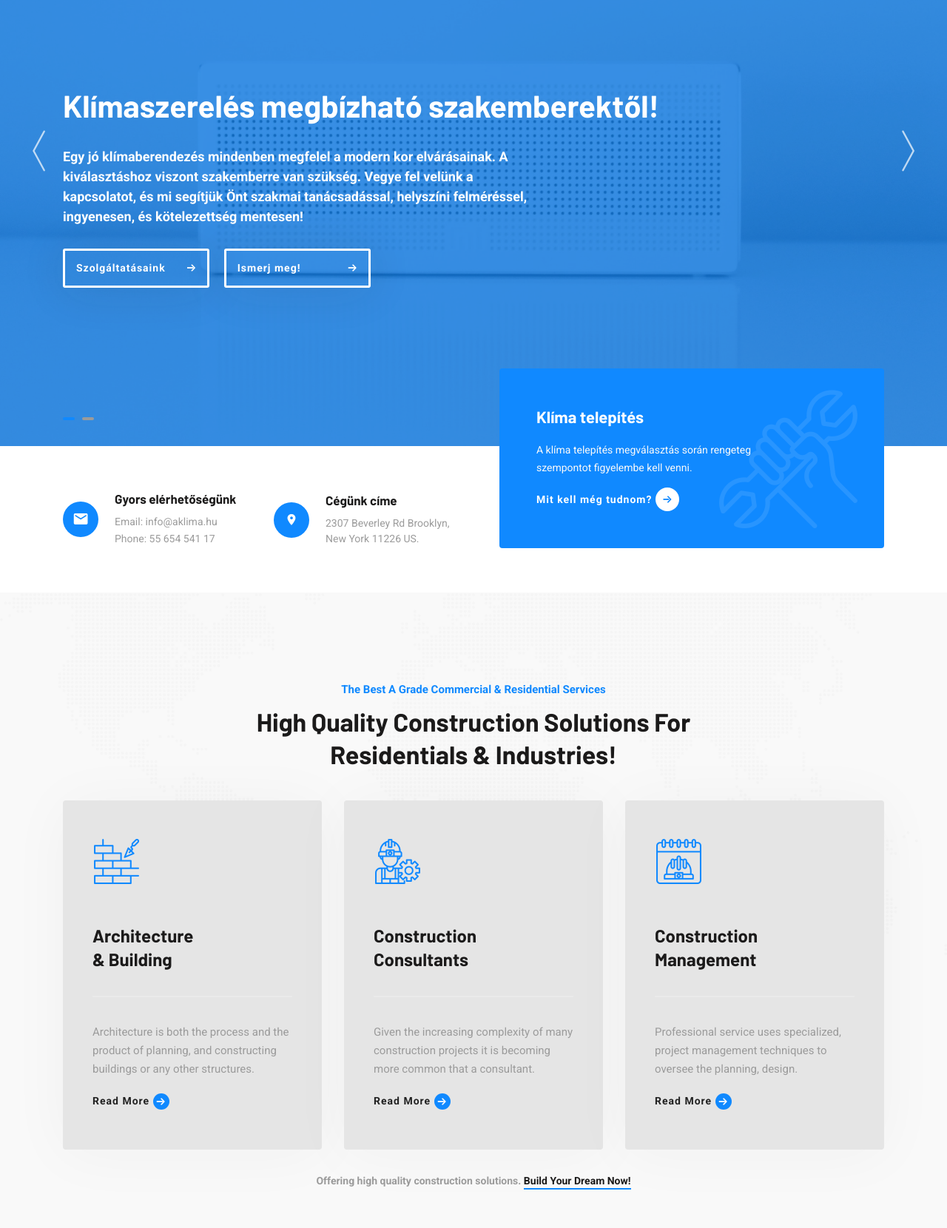
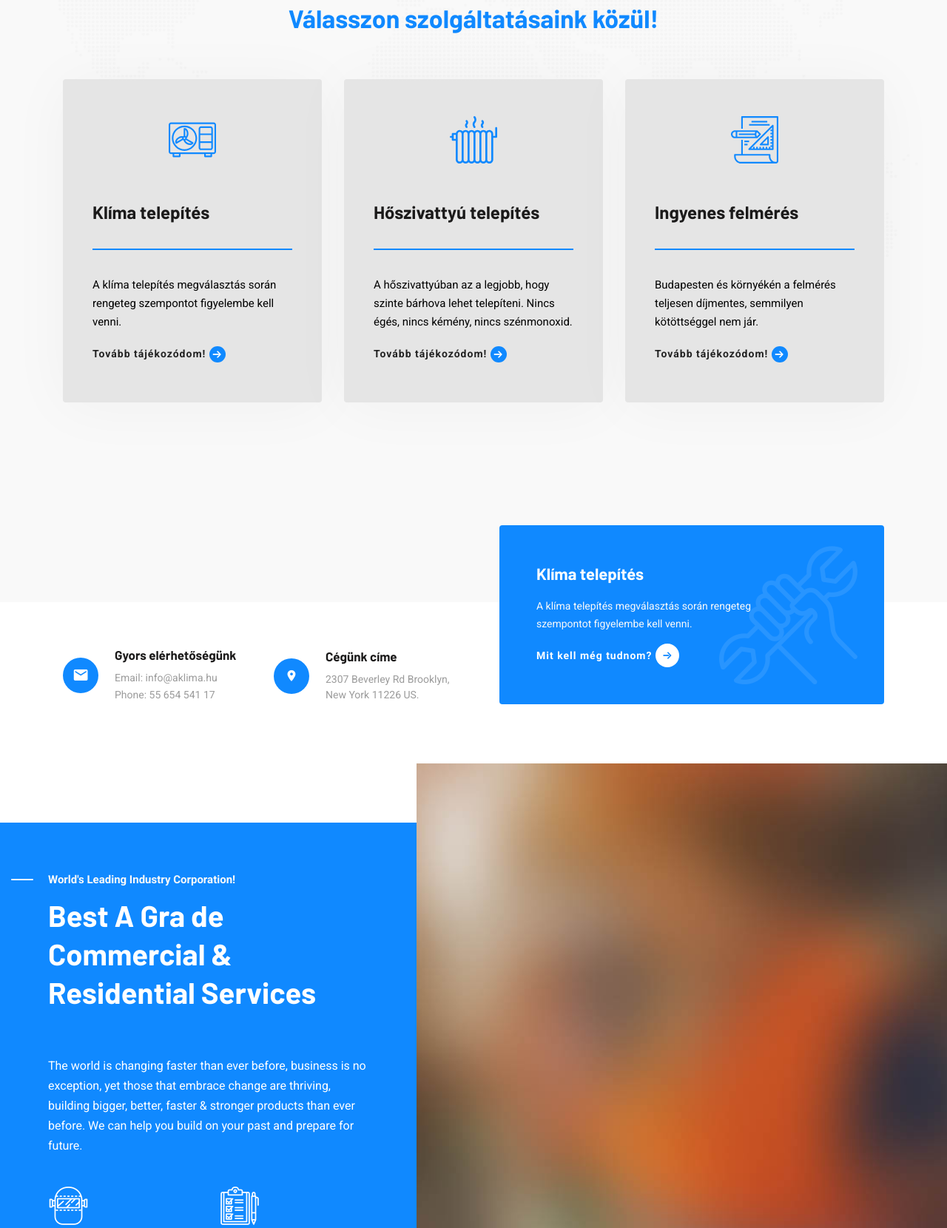
Before and after one commit to sarkozigabor13/sarkozigabor13.github.io, a plain HTML site: page index.html in a window 1280 px wide. Shown: the part 197-1857 px from the top of the page at 74% size. Drawn offline with Linux system fonts and the light colour scheme; some packages are replaced by stand-ins of ours; files whose address does not match are found by name.

Commit message:
főoldal

```diff
--- a/index.html
+++ b/index.html
@@ -38,15 +38,6 @@
               <li class="nav__item with-dropdown">
                 <a href="index.html" class="dropdown-toggle nav__item-link active">Főoldal</a>
                 <i class="fa fa-angle-down" data-toggle="dropdown"></i>
-                <ul class="dropdown-menu">
-                  <li class="nav__item"><a href="index.html" class="nav__item-link">Home Moderm</a></li>
-                  <!-- /.nav-item -->
-                  <li class="nav__item"><a href="home-classic.html" class="nav__item-link">Home classic</a></li>
-                  <!-- /.nav-item -->
-                  <li class="nav__item"><a href="home-architecture.html" class="nav__item-link">Home Architecture</a>
-                  </li>
-                  <!-- /.nav-item -->
-                </ul><!-- /.dropdown-menu -->
               </li><!-- /.nav-item -->
               <li class="nav__item with-dropdown">
                 <a href="about-us.html" class="dropdown-toggle nav__item-link">Cégünk</a>
@@ -136,51 +127,88 @@
     <!-- ============================
         Slider
     ============================== -->
-    <section class="slider slider-layout1">
-      <div class="slick-carousel carousel-arrows-light m-slides-0"
-        data-slick='{"slidesToShow": 1, "arrows": true, "dots": true, "speed": 700,"fade": true,"cssEase": "linear"}'>
-        <div class="slide-item align-v-h bg-overlay bg-overlay-2">
-          <div class="bg-img"><img src="assets/images/banners/klima_head_06.png" alt="slide img"></div>
-          <div class="container">
-            <div class="row">
-              <div class="col-sm-12 col-md-12 col-lg-12 col-xl-9">
-                <div class="slide__content">
-                  <h2 class="slide__title">Klímaszerelés megbízható szakemberektől!
-                  </h2>
-                  <p class="slide__desc">Egy jó klímaberendezés mindenben megfelel a modern kor elvárásainak. A
-                    kiválasztáshoz viszont szakemberre van szükség. Vegye fel velünk a kapcsolatot, és mi segítjük Önt
-                    szakmai tanácsadással, helyszíni felméréssel, ingyenesen, és kötelezettség mentesen!
+
+    <section class="services-layout2 bg-gray">
+      <div class="services-bg">
+        <div class="bg-img"><img src="assets/images/backgrounds/map.png" alt="background"></div>
+      </div>
+      <div class="container">
+        <div class="row">
+          <div class="col-sm-12 col-md-12 col-lg-8 offset-lg-2">
+            <div class="heading text-center mb-40">
+              <h2 class="heading__title">Válasszon szolgáltatásaink közül!</h2>
+            </div><!-- /.heading -->
+          </div><!-- /.col-lg-10 -->
+        </div>
+        <div class="row">
+          <div class="col-sm-12 col-md-4 col-lg-4">
+            <a href="services-single-service.html">
+              <div class="service-item">
+                <div class="service__content">
+                  <div class="service__icon">
+                    <img src="assets/images/logo/legkodni_white.svg" class="service-icon-svg" alt="">
+                  </div><!-- /.service__icon -->
+                  <h4 class="service__title">Klíma telepítés</h4>
+                  <p class="service__desc">A klíma telepítés megválasztás során rengeteg szempontot figyelembe kell
+                    venni.
                   </p>
-                  <a href="services.html" class="btn btn__white btn__bordered btn__icon mr-3 ">
-                    <span>Szolgáltatásaink</span><i class="icon-arrow-right"></i>
+                  <a href="services-single-service.html" class="btn btn__secondary btn__link">
+                    <span>Tovább tájékozódom!</span>
+                    <i class="icon-arrow-right"></i>
                   </a>
-                  <a href="about-us.html" class="btn btn__white btn__bordered btn__icon">Ismerj meg!<i
-                      class="icon-arrow-right"></i></a>
-                </div><!-- /.slide-content -->
-              </div><!-- /.col-xl-9 -->
-            </div><!-- /.row -->
-          </div><!-- /.container -->
-        </div><!-- /.slide-item -->
-        <div class="slide-item align-v-h bg-overlay">
-          <div class="bg-img"><img src="assets/images/banners/klima_head_05.png" alt="slide img"></div>
-          <div class="container">
-            <div class="row">
-              <div class="col-sm-12 col-md-12 col-lg-12 col-xl-9">
-                <div class="slide__content">
-                  <h2 class="slide__title">Klímaszerelés olcsón, rövid határidővel!</h2>
-                  <p class="slide__desc">Ha elege van a kialvatlan éjszakákból vagy az egész napos verejtékfürdőből,
-                    forduljon hozzánk bizalommal otthoni készülék esetén vagy ipari klímánál is.</p>
-                  <a href="services.html" class="btn btn__primary btn__icon btn__lg mr-30">
-                    <span>Munkáink</span><i class="icon-arrow-right"></i>
+                </div><!-- /.service-content -->
+                <div class="service__overlay bg-overlay bg-overlay-theme">
+                  <div class="bg-img"><img src="assets/images/banners/klimabeszereles.png" alt="background"></div>
+                </div><!-- /.service__overlay -->
+              </div><!-- /.service-item -->
+            </a>
+          </div><!-- /.col-lg-4 -->
+          <div class="col-sm-12 col-md-4 col-lg-4">
+            <a href="services-single-service.html">
+              <div class="service-item">
+                <div class="service__content">
+                  <div class="service__icon">
+                    <img src="assets/images/logo/hoszivattyu_svg_white.svg" class="service-icon-svg" alt="">
+                  </div><!-- /.service__icon -->
+                  <h4 class="service__title">Hőszivattyú telepítés</h4>
+                  <p class="service__desc">A hőszivattyúban az a legjobb, hogy szinte bárhova lehet telepíteni. Nincs
+                    égés, nincs kémény, nincs szénmonoxid.</p>
+                  <a href="services-single-service.html" class="btn btn__secondary btn__link">
+                    <span>Tovább tájékozódom!</span>
+                    <i class="icon-arrow-right"></i>
                   </a>
-                  <a href="about-us.html" class="btn btn__white">Cégünkről!</a>
-                </div><!-- /.slide-content -->
-              </div><!-- /.col-xl-9 -->
-            </div><!-- /.row -->
-          </div><!-- /.container -->
-        </div><!-- /.slide-item -->
-      </div><!-- /.carousel -->
-    </section><!-- /.slider -->
+                </div><!-- /.service-content -->
+                <div class="service__overlay bg-overlay bg-overlay-theme">
+                  <div class="bg-img"><img src="assets/images/banners/hosszivattyu.png" alt="background"></div>
+                </div><!-- /.service__overlay -->
+              </div><!-- /.service-item -->
+            </a>
+          </div><!-- /.col-lg-4 -->
+          <div class="col-sm-12 col-md-4 col-lg-4">
+            <a href="services-single-service.html">
+            <div class="service-item">
+              <div class="service__content">
+                <div class="service__icon">
+                  <img src="assets/images/logo/ingyenesfelmeres_svg_blue.svg" class="service-icon-svg" alt="">
+                </div><!-- /.service__icon -->
+                <h4 class="service__title">Ingyenes felmérés</h4>
+                <p class="service__desc">Budapesten és környékén a felmérés teljesen díjmentes, semmilyen kötöttséggel
+                  nem jár.</p>
+                <a href="services-single-service.html" class="btn btn__secondary btn__link">
+                  <span>Tovább tájékozódom!</span>
+                  <i class="icon-arrow-right"></i>
+                </a>
+              </div><!-- /.service-content -->
+              <div class="service__overlay bg-overlay bg-overlay-theme">
+                <div class="bg-img"><img src="assets/images/banners/ingyenes_felmeres.jpg" alt="background"></div>
+              </div><!-- /.service__overlay -->
+            </div><!-- /.service-item -->
+            </a>
+          </div><!-- /.col-lg-4 -->
+        </div><!-- /.row -->
+      </div><!-- /.container -->
+    </section><!-- /.Services Layout 2 -->
+
 
     <!-- ==========================
        Contact Info
@@ -232,96 +260,10 @@
       </div><!-- /.container -->
     </section><!-- /.Contact Info -->
 
-    <!-- ========================
-        Services Layout 2
-    =========================== -->
-    <section class="services-layout2 pt-120 bg-gray">
-      <div class="services-bg">
-        <div class="bg-img"><img src="assets/images/backgrounds/map.png" alt="background"></div>
-      </div>
-      <div class="container">
-        <div class="row">
-          <div class="col-sm-12 col-md-12 col-lg-8 offset-lg-2">
-            <div class="heading text-center mb-40">
-              <span class="heading__subtitle">The Best A Grade Commercial & Residential Services</span>
-              <h2 class="heading__title">High Quality Construction Solutions
-                For Residentials & Industries!</h2>
-            </div><!-- /.heading -->
-          </div><!-- /.col-lg-10 -->
-        </div><!-- /.row -->
-        <div class="row">
-          <div class="col-sm-12 col-md-4 col-lg-4">
-            <div class="service-item">
-              <div class="service__content">
-                <div class="service__icon">
-                  <i class="icon-brick-wall"></i>
-                </div><!-- /.service__icon -->
-                <h4 class="service__title">Architecture <br> & Building</h4>
-                <p class="service__desc">Architecture is both the process and the product of planning, and constructing
-                  buildings or any other structures.</p>
-                <a href="services-single-service.html" class="btn btn__secondary btn__link">
-                  <span>Read More</span>
-                  <i class="icon-arrow-right"></i>
-                </a>
-              </div><!-- /.service-content -->
-              <div class="service__overlay bg-overlay bg-overlay-theme">
-                <div class="bg-img"><img src="assets/images/services/service-overlay.png" alt="background"></div>
-              </div><!-- /.service__overlay -->
-            </div><!-- /.service-item -->
-          </div><!-- /.col-lg-4 -->
-          <div class="col-sm-12 col-md-4 col-lg-4">
-            <div class="service-item">
-              <div class="service__content">
-                <div class="service__icon">
-                  <i class="icon-engineer3"></i>
-                </div><!-- /.service__icon -->
-                <h4 class="service__title">Construction <br> Consultants</h4>
-                <p class="service__desc">Given the increasing complexity of many construction projects it is becoming
-                  more common that a consultant.</p>
-                <a href="services-single-service.html" class="btn btn__secondary btn__link">
-                  <span>Read More</span>
-                  <i class="icon-arrow-right"></i>
-                </a>
-              </div><!-- /.service-content -->
-              <div class="service__overlay bg-overlay bg-overlay-theme">
-                <div class="bg-img"><img src="assets/images/services/service-overlay.png" alt="background"></div>
-              </div><!-- /.service__overlay -->
-            </div><!-- /.service-item -->
-          </div><!-- /.col-lg-4 -->
-          <div class="col-sm-12 col-md-4 col-lg-4">
-            <div class="service-item">
-              <div class="service__content">
-                <div class="service__icon">
-                  <i class="icon-building"></i>
-                </div><!-- /.service__icon -->
-                <h4 class="service__title">Construction<br> Management</h4>
-                <p class="service__desc">Professional service uses specialized, project management techniques to oversee
-                  the planning, design.</p>
-                <a href="services-single-service.html" class="btn btn__secondary btn__link">
-                  <span>Read More</span>
-                  <i class="icon-arrow-right"></i>
-                </a>
-              </div><!-- /.service-content -->
-              <div class="service__overlay bg-overlay bg-overlay-theme">
-                <div class="bg-img"><img src="assets/images/services/service-overlay.png" alt="background"></div>
-              </div><!-- /.service__overlay -->
-            </div><!-- /.service-item -->
-          </div><!-- /.col-lg-4 -->
-        </div><!-- /.row -->
-        <div class="row">
-          <div class="col-sm-12 col-md-12 col-lg-12 text-center">
-            <p class="text__link">Offering high quality construction solutions. <a href="contacs.html">Build Your Dream
-                Now!</a>
-            </p>
-          </div><!-- /.col-lg-12 -->
-        </div><!-- /.row -->
-      </div><!-- /.container -->
-    </section><!-- /.Services Layout 2 -->
-
     <!-- =========================
        Banner layout 4
       =========================== -->
-    <section class="banner-layout4 mt--100 pb-0">
+    <section class="banner-layout4 pb-0">
       <div class="container-fluid col-padding-0">
         <div class="row">
           <div class="col-sm-12 col-md-12 col-lg-12 col-xl-6">
```
Also changed, not shown: assets/css/style.css, assets/images/banners/ingyenes_felmeres.jpg (added), assets/images/banners/klimabeszereles.png (added), 1 other file.
